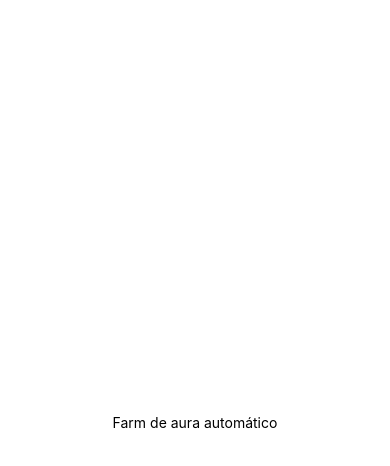
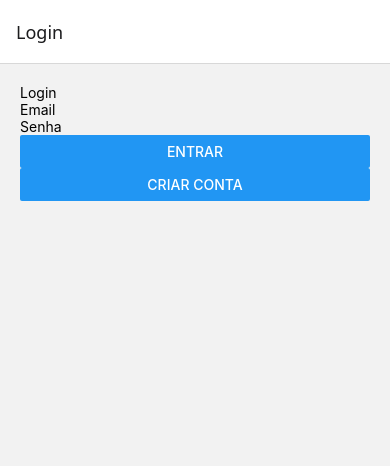
Before and after one commit to nicsilmatos/RotaViva, a React Native app: screen / in a window 390 px wide. Shown: the top 466 px of the page. Built offline with nearby package versions, Linux system fonts and the light colour scheme; no server answers.

Commit message:
feat: utilizando as screens e implementando no front (no App.js); fix: atualizando dependencias e corrigindo alguns problemas de declaração de pastas no app.json

```diff
--- a/App.js
+++ b/App.js
@@ -1,20 +1,30 @@
-import { StatusBar } from 'expo-status-bar';
-import { StyleSheet, Text, View } from 'react-native';
+import { NavigationContainer } from '@react-navigation/native';
+import { createNativeStackNavigator } from '@react-navigation/native-stack';
+
+import LoginScreen from './src/frontend/screens/LoginScreen';
+import ListaEntregasScreen from './src/frontend/screens/ListaEntregasScreen';
+import FormularioEntregaScreen from './src/frontend/screens/FormularioEntregaScreen';
+import DetalheEntregaScreen from './src/frontend/screens/DetalheEntregaScreen';
+import ListaEntregadoresScreen from './src/frontend/screens/ListaEntregadoresScreen';
+import FormularioEntregadorScreen from './src/frontend/screens/FormularioEntregadorScreen';
+
+// Cria o "molde" de navegador em pilha
+const Stack = createNativeStackNavigator();
 
 export default function App() {
   return (
-    <View style={styles.container}>
-      <Text>Farm de aura automático</Text>
-      <StatusBar style="auto" />
-    </View>
+    // NavigationContainer precisa envolver TUDO — é o que guarda o estado
+    // de navegação (qual tela está no topo da pilha agora).
+    <NavigationContainer>
+      {/* initialRouteName define qual tela abre primeiro quando o app inicia */}
+      <Stack.Navigator initialRouteName="Login">
+        <Stack.Screen name="Login" component={LoginScreen} />
+        <Stack.Screen name="ListaEntregas" component={ListaEntregasScreen} />
+        <Stack.Screen name="FormularioEntrega" component={FormularioEntregaScreen} />
+        <Stack.Screen name="DetalheEntrega" component={DetalheEntregaScreen} />
+        <Stack.Screen name="ListaEntregadores" component={ListaEntregadoresScreen} />
+        <Stack.Screen name="FormularioEntregador" component={FormularioEntregadorScreen} />
+      </Stack.Navigator>
+    </NavigationContainer>
   );
 }
-
-const styles = StyleSheet.create({
-  container: {
-    flex: 1,
-    backgroundColor: '#fff',
-    alignItems: 'center',
-    justifyContent: 'center',
-  },
-});
--- a/app.json
+++ b/app.json
@@ -4,11 +4,11 @@
     "slug": "Rota-Viva",
     "version": "1.0.0",
     "orientation": "portrait",
-    "icon": "./assets/icon.png",
+    "icon": "./src/frontend/assets/icon.png",
     "userInterfaceStyle": "light",
     "newArchEnabled": true,
     "splash": {
-      "image": "./assets/splash-icon.png",
+      "image": "./src/frontend/assets/splash-icon.png",
       "resizeMode": "contain",
       "backgroundColor": "#ffffff"
     },
@@ -17,13 +17,13 @@
     },
     "android": {
       "adaptiveIcon": {
-        "foregroundImage": "./assets/adaptive-icon.png",
+        "foregroundImage": "./src/frontend/assets/adaptive-icon.png",
         "backgroundColor": "#ffffff"
       },
       "edgeToEdgeEnabled": true
     },
     "web": {
-      "favicon": "./assets/favicon.png"
+      "favicon": "./src/frontend/assets/favicon.png"
     },
     "plugins": [
       "expo-secure-store"
--- a/package.json
+++ b/package.json
@@ -21,7 +21,7 @@
     "react": "19.1.0",
     "react-native": "0.81.5",
     "react-native-safe-area-context": "^5.8.0",
-    "react-native-screens": "^4.24.0",
+    "react-native-screens": "^4.16.0",
     "react-native-url-polyfill": "^3.0.0"
   },
   "private": true
```
Also changed, not shown: 1 other file (tests, documents, lock files or other folders).
